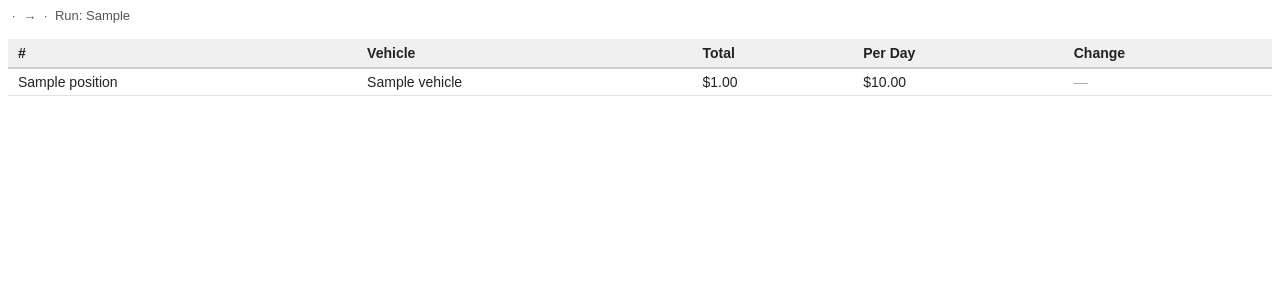
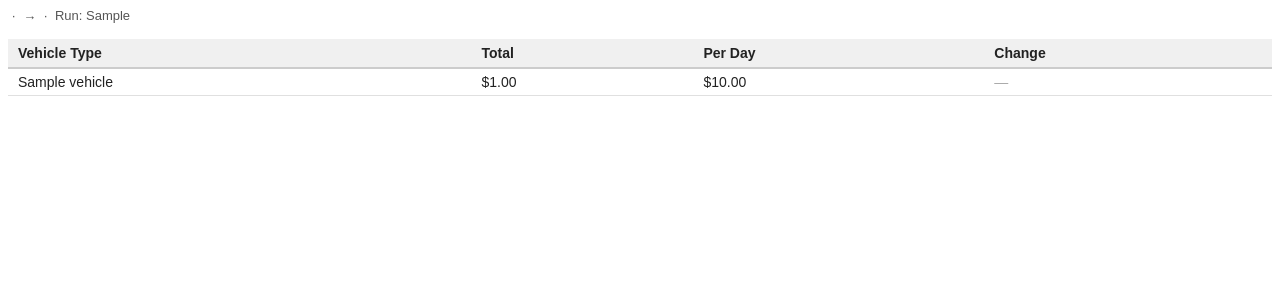
Before and after one commit to jsonify/car-tracker, a Python web app: template src/car_tracker/templates/email_success.html in a window 1280 px wide. Shown: the top 300 px of the page. Run offline with Jinja, Linux system fonts and the light colour scheme; the template is opened without the code that fills it: most values are stand-ins (such as "Sample title", 1, 10 or a date in 2020).

Commit message:
feat(template): replace # column with Vehicle Type in email table
Removed position column; renamed 'Vehicle' header to 'Vehicle Type'.
Table now displays one row per category after best_per_type reduction.

Co-Authored-By: Claude Sonnet 4.6 <noreply@anthropic.com>

```diff
--- a/src/car_tracker/templates/email_success.html
+++ b/src/car_tracker/templates/email_success.html
@@ -43,8 +43,7 @@
 <table>
   <thead>
     <tr>
-      <th>#</th>
-      <th>Vehicle</th>
+      <th>Vehicle Type</th>
       <th>Total</th>
       <th>Per Day</th>
       <th>Change</th>
@@ -53,7 +52,6 @@
   <tbody>
     {% for v in vehicles %}
     <tr>
-      <td>{{ v.position }}</td>
       <td>{{ v.name }}</td>
       <td>${{ "%.2f"|format(v.total_price) }}</td>
       <td>${{ "%.2f"|format(v.price_per_day) }}</td>
```
